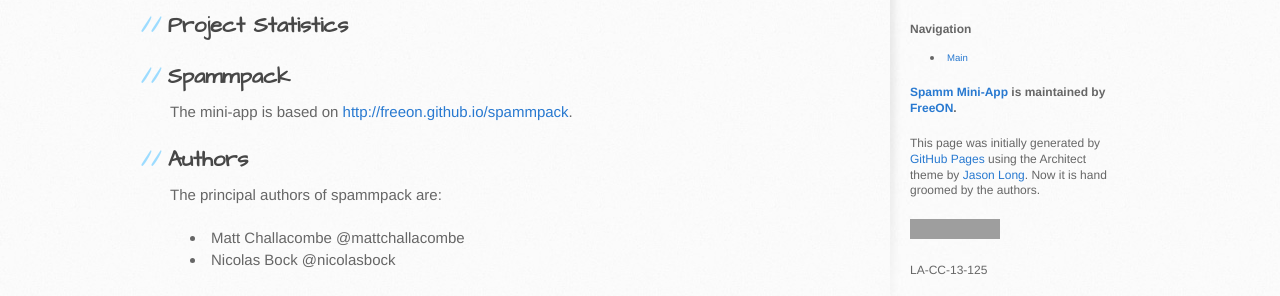
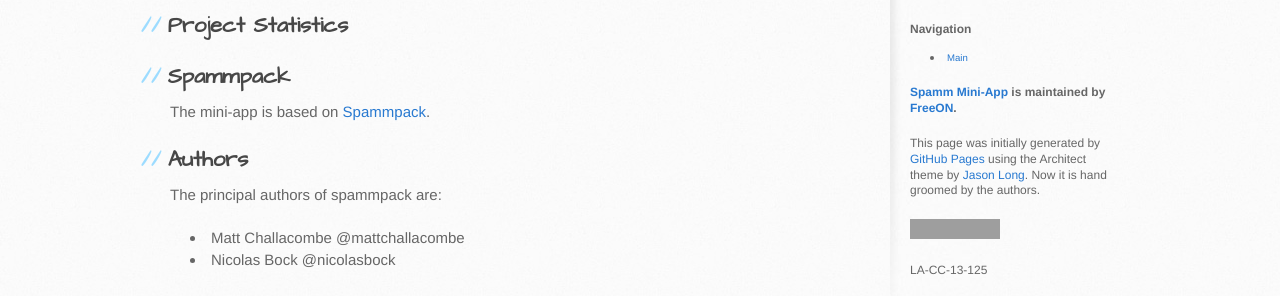
Before and after one commit to FreeON/spamm-miniapp, a Jekyll site: the page built from index.md, in a window 1280 px wide. Shown: the part 444-740 px from the top of the page. Built offline with Jekyll 4.4.1, drawn with Linux system fonts in a browser that asks for light colours; a script that is not in the unit is left out; some of the changed lines change nothing that is shown; grey boxes are pictures that could not be loaded.

Commit message:
Fix link.

```diff
--- a/index.md
+++ b/index.md
@@ -21,8 +21,7 @@
 Spammpack
 ---------
 
-The mini-app is based on
-[http://freeon.github.io/spammpack](http://freeon.github.io/spammpack).
+The mini-app is based on [Spammpack](http://freeon.github.io/spammpack).
 
 Authors
 -------
```
